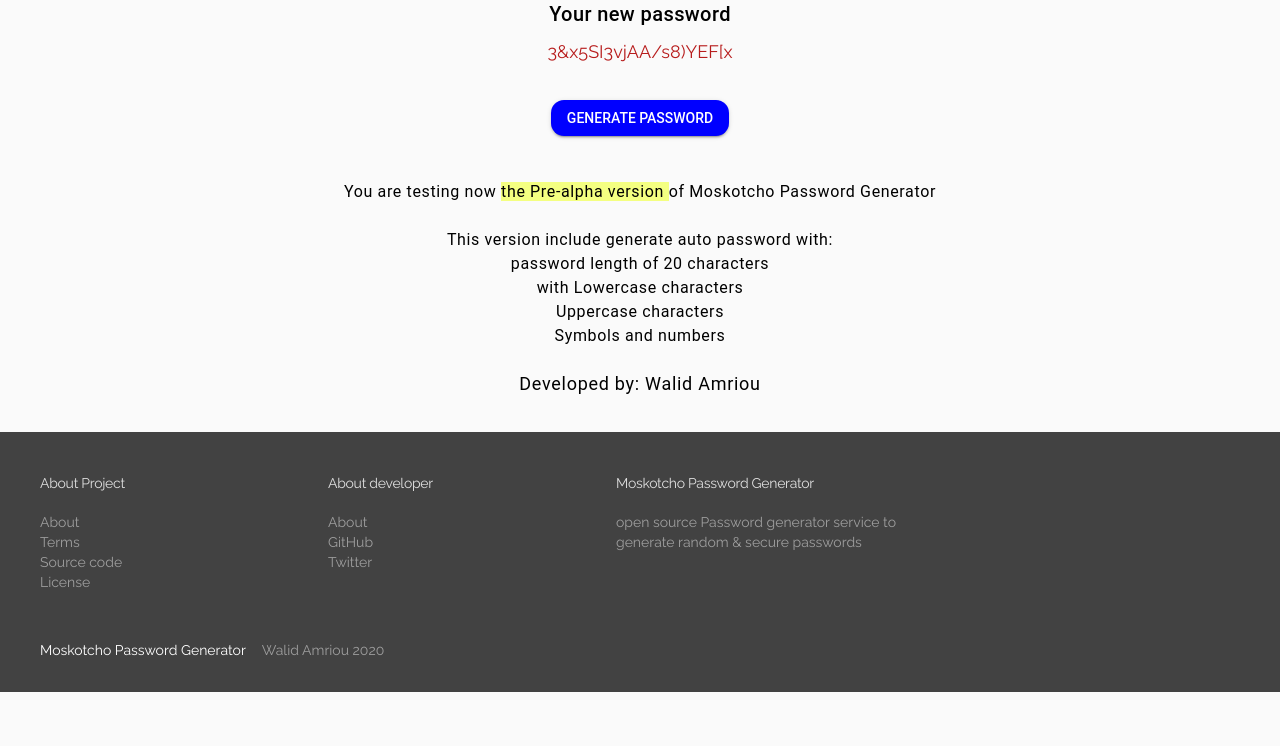
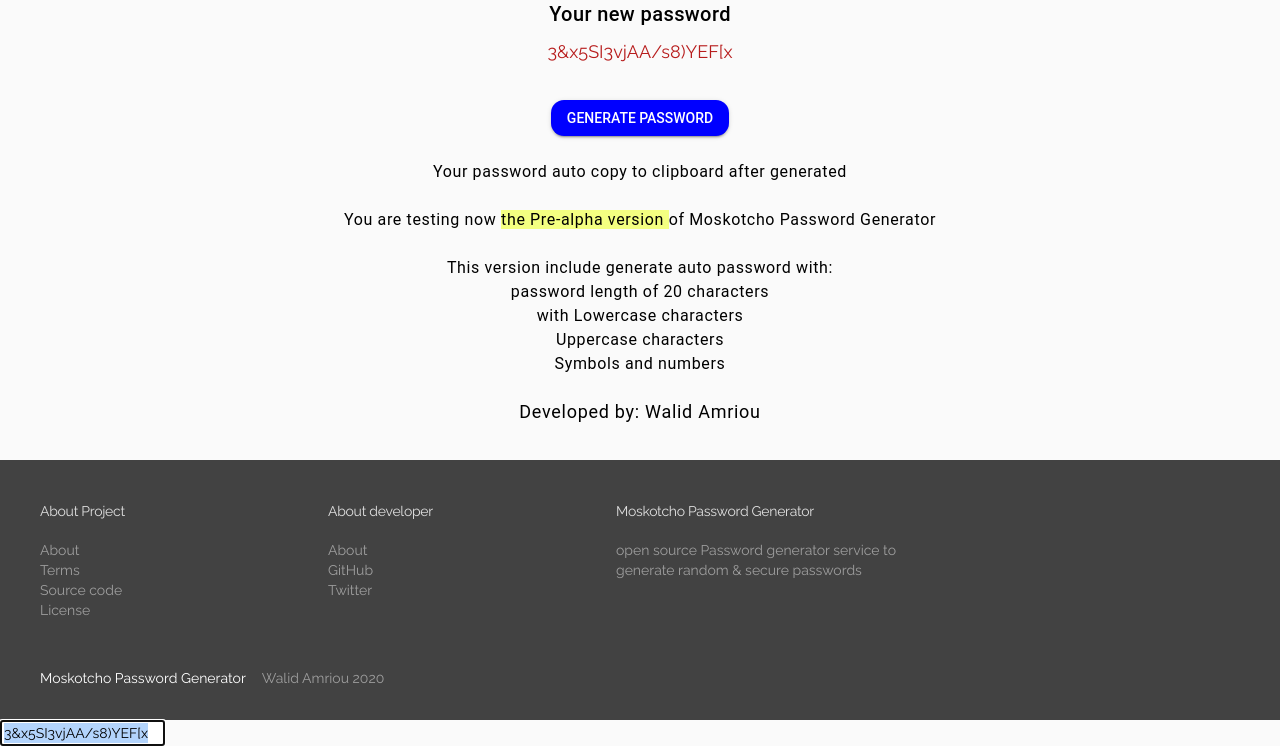
Before and after one commit to walidamriou/Moskotcho_Password_Generator, a plain HTML site: page index.html in a window 1280 px wide. Both pictures are taken after a click on the button "GENERATE PASSWORD". Shown: the part 117-863 px from the top of the page. Before the commit the page ends 809 px from the top, so only its background shows below. Drawn offline with nearby package versions, Linux system fonts and the light colour scheme.

Commit message:
password copy to clipboard after generated

```diff
--- a/index.html
+++ b/index.html
@@ -24,7 +24,6 @@
         $("button").click(function(){
           $("p").empty();
           $("p").text(getpassword(password_length));
-
         });
       });
       </script>
@@ -77,8 +76,7 @@
         <button class="mdl-button mdl-js-button mdl-button--raised mdl-js-ripple-effect mdl-button--accent" style="border-radius:13px;background-color: blue">
           Generate Password
         </button>
-        <br>
-        <br>
+        <h6>Your password auto copy to clipboard after generated</h6>
         <h6>You are testing now <mark>the Pre-alpha version </mark>of Moskotcho Password Generator</h6>
         <h6>This version include generate auto password with:<br> password length of 20 characters <br>
           with Lowercase characters<br>Uppercase characters<br>Symbols and numbers</h6>
--- a/js/main.js
+++ b/js/main.js
@@ -78,7 +78,7 @@
 }
 
 /* Layer 3 */
-
+var passwordstore;
 function getpassword(password_length){
     let passwordarray = Array(password_length).fill(1);
     for (let index = 0; index < password_length; index++) {
@@ -86,5 +86,9 @@
     }
     let password = passwordarray.join("");
     console.log("your password is: "+password);
+    //copy to clipboard
+    var dummyContent = password;
+    var dummy = $('<input>').val(dummyContent).appendTo('body').select()
+    document.execCommand('copy')
     return password;
 }
```
